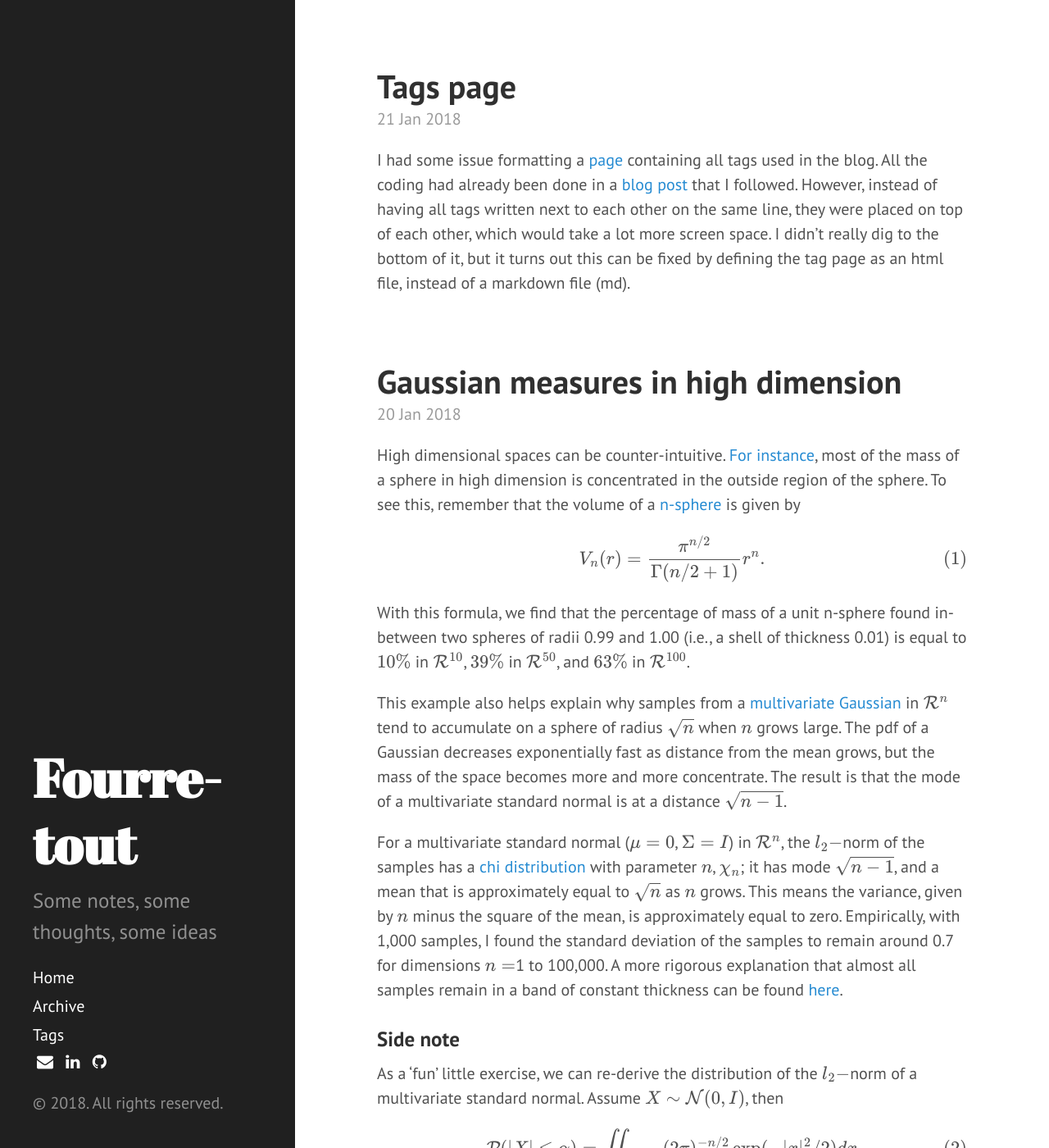
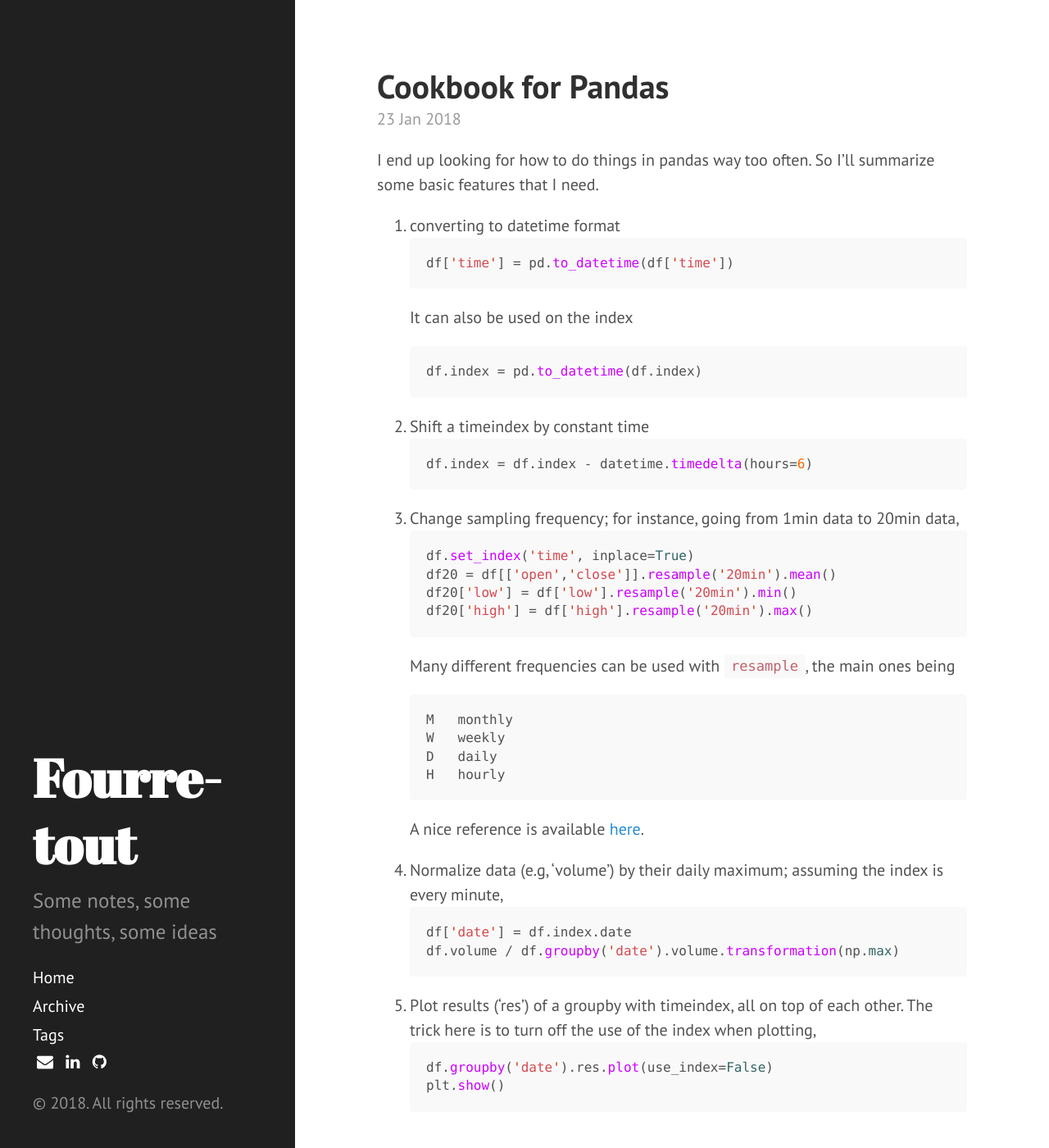
Before and after one commit to bcrestel/bcrestel.github.io, a Jekyll site: the page built from index.html, in a window 1280 px wide and 1400 px high. Shown: the whole window at 82% size. Built offline with Jekyll 4.4.1, drawn with Linux system fonts in a browser that asks for light colours; nearby versions of some CDN libraries; formulas are drawn with MathJax 3; the list of posts is cut into pages by our own code; some of the changed text lies outside the part shown.

Commit message:
new post

````diff
--- /dev/null
+++ b/_posts/2018-1-23-pandas.md
@@ -0,0 +1,47 @@
+---
+layout: post
+title: Cookbook for Pandas
+tags: pandas python cookbook
+---
+
+I end up looking for how to do things in pandas way too often. So I'll summarize
+some basic features that I need.
+1. converting to datetime format
+```python
+df['time'] = pd.to_datetime(df['time'])
+```
+It can also be used on the index
+```python
+df.index = pd.to_datetime(df.index)
+```
+2. Shift a timeindex by constant time
+```python
+df.index = df.index - datetime.timedelta(hours=6)
+```
+3. Change sampling frequency; for instance, going from 1min data to 20min data,
+```python
+df.set_index('time', inplace=True)
+df20 = df[['open','close']].resample('20min').mean()
+df20['low'] = df['low'].resample('20min').min()
+df20['high'] = df['high'].resample('20min').max()
+```
+Many different frequencies can be used with `resample`, the main ones being
+```
+M   monthly
+W   weekly
+D   daily
+H   hourly
+```
+A nice reference is available
+[here](https://stackoverflow.com/questions/17001389/pandas-resample-documentation).
+4. Normalize data (e.g, 'volume') by their daily maximum; assuming the index is every minute,
+```python
+df['date'] = df.index.date
+df.volume / df.groupby('date').volume.transformation(np.max)
+```
+5. Plot results ('res') of a groupby with timeindex, all on top of each other. The trick
+here is to turn off the use of the index when plotting,
+```python
+df.groupby('date').res.plot(use_index=False)
+plt.show()
+```
````
Also changed, not shown: _posts/2018-1-8-first-post.md (+1 -1 lines), tag/cookbook.md (added, +6 -0 lines), tag/pandas.md (added, +6 -0 lines), tag/python.md (added, +6 -0 lines).
